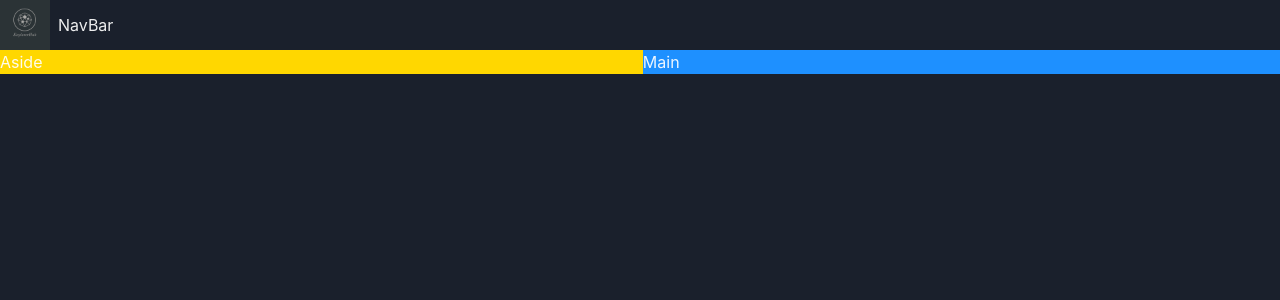
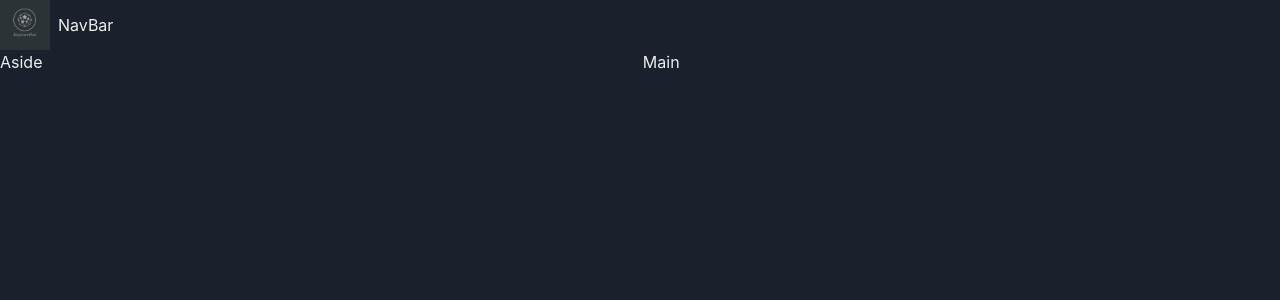
Before and after one commit to NateAra/GameFinder, a React (Vite) app in the folder game-finder/: page / in a window 1280 px wide. Shown: the top 300 px of the page. Built offline with nearby package versions, Linux system fonts and the light colour scheme.

Commit message:
Removed Color from grid separation

```diff
--- a/game-finder/src/App.tsx
+++ b/game-finder/src/App.tsx
@@ -13,11 +13,11 @@ const App = () => {
         <NavBar/>
       </GridItem>
       <Show above="lg">
-        <GridItem area={"aside"} bg={"Gold"}>
+        <GridItem area={"aside"} >
           Aside
         </GridItem>
       </Show>
-      <GridItem area={"main"} bg={"dodgerblue"}>
+      <GridItem area={"main"} >
         Main
       </GridItem>
     </Grid>
```
